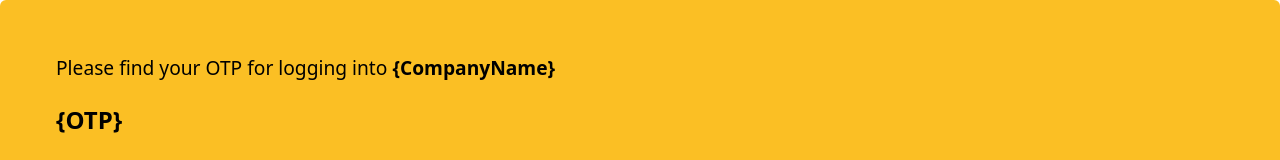
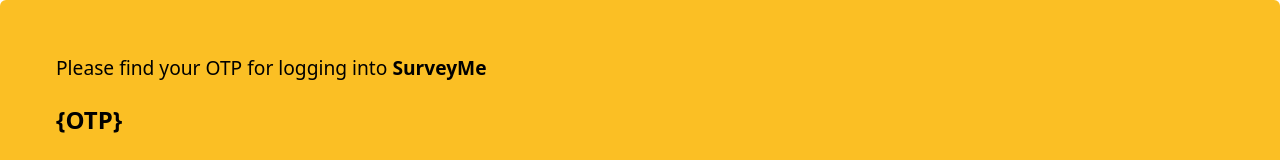
Before and after one commit to dawitengageiq/surveyus, a website: page custom/index.html in a window 1280 px wide. Shown: the top 160 px of the page. Drawn offline with Linux system fonts and the light colour scheme.

Commit message:
Add existing file

```diff
--- a/custom/index.html
+++ b/custom/index.html
@@ -10,7 +10,7 @@
 </head>
 <body>
         <div class='p-14 rounded-md m-2  bg-yellow-400 text-black text-xl w-screen'>
-            Please find your OTP for logging into <b> {CompanyName} </b>
+            Please find your OTP for logging into <b> SurveyMe </b>
             <br/>
             <br/>
             <span class="text-2xl font-bold">
```
